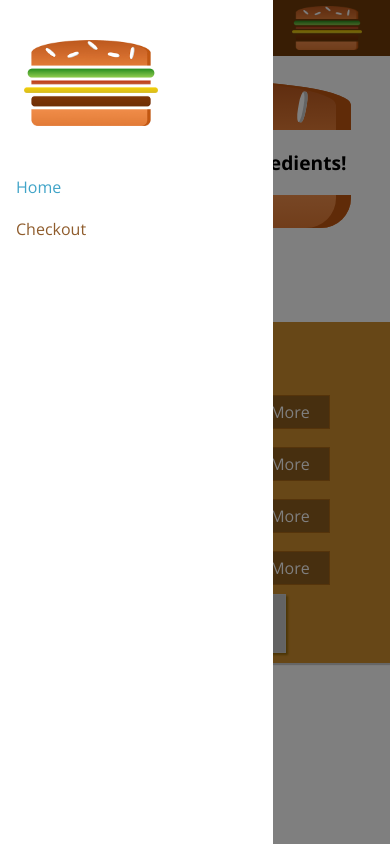
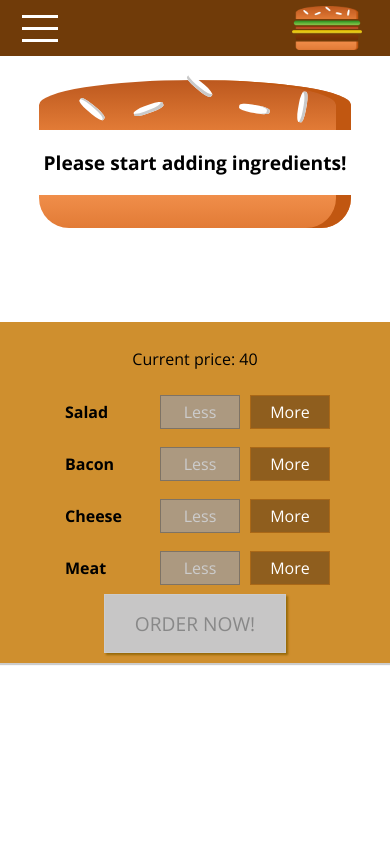
Before and after one commit to kapilarora403/Burger-app, a React app: page / in a window 390 px wide. Built offline with nearby package versions, Linux system fonts and the light colour scheme.

Commit message:
Refactored and Improved mobile experience

```diff
--- a/src/App.js
+++ b/src/App.js
@@ -1,5 +1,5 @@
 import React, { Component } from 'react';
-import Layout from './Components/Layout/Layout';
+import Layout from './hoc/Layout/Layout';
 import BurgerBuilder from "./Containers/BurgerBuilder/BurgerBuilder";
 
 class App extends Component {
--- /dev/null
+++ b/src/Components/Navigation/SideDrawer/DrawerToggle/DrawerToggle.css
@@ -0,0 +1,23 @@
+.DrawerToggle {
+    width: 40px;
+    height: 100%;
+    display: flex;
+    flex-flow: column;
+    justify-content: space-around;
+    align-items: center;
+    padding: 10px 0;
+    box-sizing: border-box;
+    cursor: pointer;
+}
+
+.DrawerToggle div {
+    width: 90%;
+    height: 3px;
+    background-color: white;
+}
+
+@media (min-width: 500px) {
+    .DrawerToggle {
+        display: none;
+    }
+}
--- /dev/null
+++ b/src/Components/Navigation/SideDrawer/DrawerToggle/DrawerToggle.js
@@ -0,0 +1,14 @@
+import React from 'react';
+import classes from './DrawerToggle.css';
+
+const drawerToggle = (props) => {
+  return (
+      <div className={classes.DrawerToggle} onClick={props.clicked}>
+          <div></div>
+          <div></div>
+          <div></div>
+      </div>
+  )
+};
+
+export default drawerToggle;
--- a/src/Components/Navigation/SideDrawer/SideDrawer.js
+++ b/src/Components/Navigation/SideDrawer/SideDrawer.js
@@ -3,7 +3,7 @@
 import NavigationItems from '../NavigationItems/NavigationItems';
 import classes from './SideDrawer.css';
 import Backdrop from '../../UI/Backdrop/Backdrop';
-import Aux from "../../../hoc/aux";
+import Aux from "../../../hoc/Aux/aux";
 const sideDrawer = (props) => {
     let attachedClasses = [classes.SideDrawer, classes.Close];
     if(props.open) {
--- a/src/Components/Navigation/Toolbar/Toolbar.js
+++ b/src/Components/Navigation/Toolbar/Toolbar.js
@@ -2,11 +2,11 @@
 import classes from './Toolbar.css';
 import Logo from '../../Logo/Logo';
 import NavigationItems from '../NavigationItems/NavigationItems';
-
+import DrawerToggle from '../SideDrawer/DrawerToggle/DrawerToggle';
 const toolbar = (props) => {
     return (
         <header className={classes.Toolbar}>
-            <div>MENU</div>
+            <DrawerToggle clicked={props.drawerToggleClicked}/>
             <Logo height='80%'/>
             <nav className={classes.DesktopOnly}>
                 <NavigationItems/>
--- a/src/Components/OrderSummary/OrderSummary.js
+++ b/src/Components/OrderSummary/OrderSummary.js
@@ -1,24 +1,27 @@
-import React from 'react';
-import Aux from "../../hoc/aux";
+import React, {Component} from 'react';
+import Aux from "../../hoc/Aux/aux";
 import Button from '../UI/Button/Button';
 
-const orderSummary = (props) => {
-    const ingredientSummary = Object.keys(props.ingredients).map(igKey => {
+class OrderSummary extends Component {
+
+    render() {
+        const ingredientSummary = Object.keys(this.props.ingredients).map(igKey => {
             return (
-            <li key={igKey}><span style={{textTransform: 'capitalize'}}>{igKey}</span>: {props.ingredients[igKey]}</li>
+                <li key={igKey}><span style={{textTransform: 'capitalize'}}>{igKey}</span>: {this.props.ingredients[igKey]}</li>
             )
-    })
+        });
         return (
             <Aux>
                 <h3>Your Order</h3>
                 <p>A delicious burger with the following ingredients:</p>
                 <ul>{ingredientSummary}</ul>
-            <p><strong>Total price:</strong> {props.totalPrice}</p>
+                <p><strong>Total price:</strong> {this.props.totalPrice}</p>
                 <p>Checkout now?</p>
-            <Button btnType='Danger' clicked={props.purchaseCancelled}>Cancel</Button>
-            <Button btnType='Success' clicked={props.purchaceContinued}>Continue</Button>
+                <Button btnType='Danger' clicked={this.props.purchaseCancelled}>Cancel</Button>
+                <Button btnType='Success' clicked={this.props.purchaceContinued}>Continue</Button>
             </Aux>
         )
     }
+}
 
-export default orderSummary;
+export default OrderSummary;
--- a/src/Components/UI/Modal/Modal.js
+++ b/src/Components/UI/Modal/Modal.js
@@ -1,20 +1,27 @@
-import React from 'react';
+import React, {Component} from 'react';
 import classes from './Modal.css';
-import Aux from "../../../hoc/aux";
+import Aux from "../../../hoc/Aux/aux";
 import Backdrop from '../Backdrop/Backdrop';
 
-const modal = (props) => {
+class Modal extends Component {
+
+    shouldComponentUpdate(nextProps, nextState, nextContext) {
+        return nextProps.show !== this.props.show
+    }
+
+    render() {
         return (
             <Aux>
-            <Backdrop show={props.show} clicked={props.modalCloser}/>
+                <Backdrop show={this.props.show} clicked={this.props.modalCloser}/>
                 <div style={{
-            transform: props.show ? 'translateY(0)' : 'translateY(-100vh)',
-            opacity: props.show ? '1' : '0'
+                    transform: this.props.show ? 'translateY(0)' : 'translateY(-100vh)',
+                    opacity: this.props.show ? '1' : '0'
                 }} className={classes.Modal}>
-            {props.children}
+                    {this.props.children}
                 </div>
             </Aux>
         )
+    }
 };
 
-export default modal;
+export default Modal;
--- a/src/Containers/BurgerBuilder/BurgerBuilder.js
+++ b/src/Containers/BurgerBuilder/BurgerBuilder.js
@@ -1,5 +1,5 @@
 import React, {Component} from 'react';
-import Aux from "../../hoc/aux";
+import Aux from "../../hoc/Aux/aux";
 import Burger from '../../Components/Burger/Burger';
 import BuildControls from '../../Components/BuildControls/BuildControls';
 import Modal from '../../Components/UI/Modal/Modal';
--- a/src/Components/Layout/Layout.js
+++ b/src/hoc/Layout/Layout.js
@@ -1,22 +1,28 @@
 import React, {Component} from 'react';
-import Aux from "../../hoc/aux";
+import Aux from "../Aux/aux";
 import classes from './Layout.css';
-import Toolbar from '../Navigation/Toolbar/Toolbar';
-import SideDrawer from '../Navigation/SideDrawer/SideDrawer';
+import Toolbar from '../../Components/Navigation/Toolbar/Toolbar';
+import SideDrawer from '../../Components/Navigation/SideDrawer/SideDrawer';
 
 class Layout extends Component {
     state = {
-        showSideDrawer: true
+        showSideDrawer: false
     };
 
     sideDrawerClosedHandler = () => {
         this.setState({showSideDrawer: false});
     };
 
+    sideDrawerToggleHandler = () => {
+        this.setState((prevState) => {
+            return {showSideDrawer: !prevState.showSideDrawer}
+        })
+    }
+
     render() {
         return (
             <Aux>
-                <Toolbar/>
+                <Toolbar drawerToggleClicked={this.sideDrawerToggleHandler}/>
                 <SideDrawer closed={this.sideDrawerClosedHandler} open={this.state.showSideDrawer}/>
                 <main className={classes.Content}>
                     {this.props.children}
```
Also changed, not shown: src/hoc/Aux/aux.js (renamed from src/hoc/aux.js), src/hoc/Layout/Layout.css (renamed from src/Components/Layout/Layout.css). Lines whose indentation alone changed are shown as unchanged.
